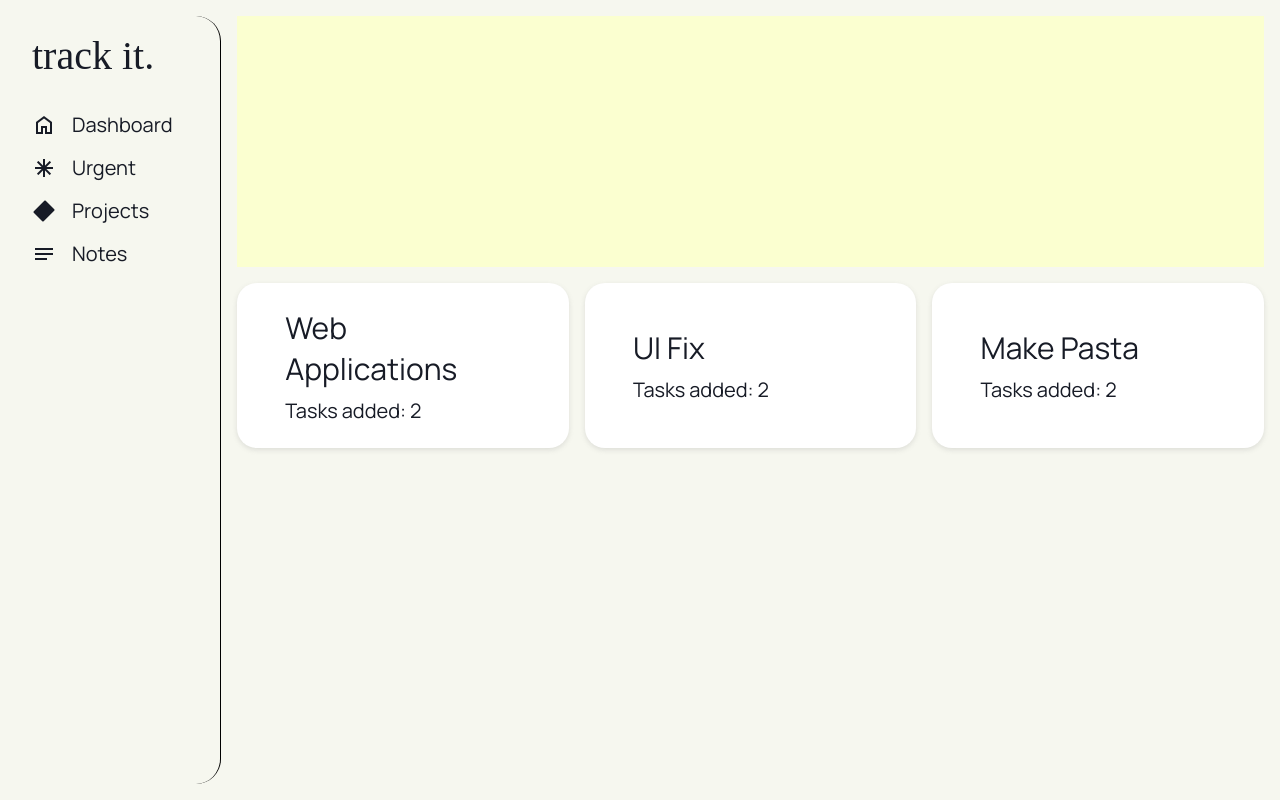
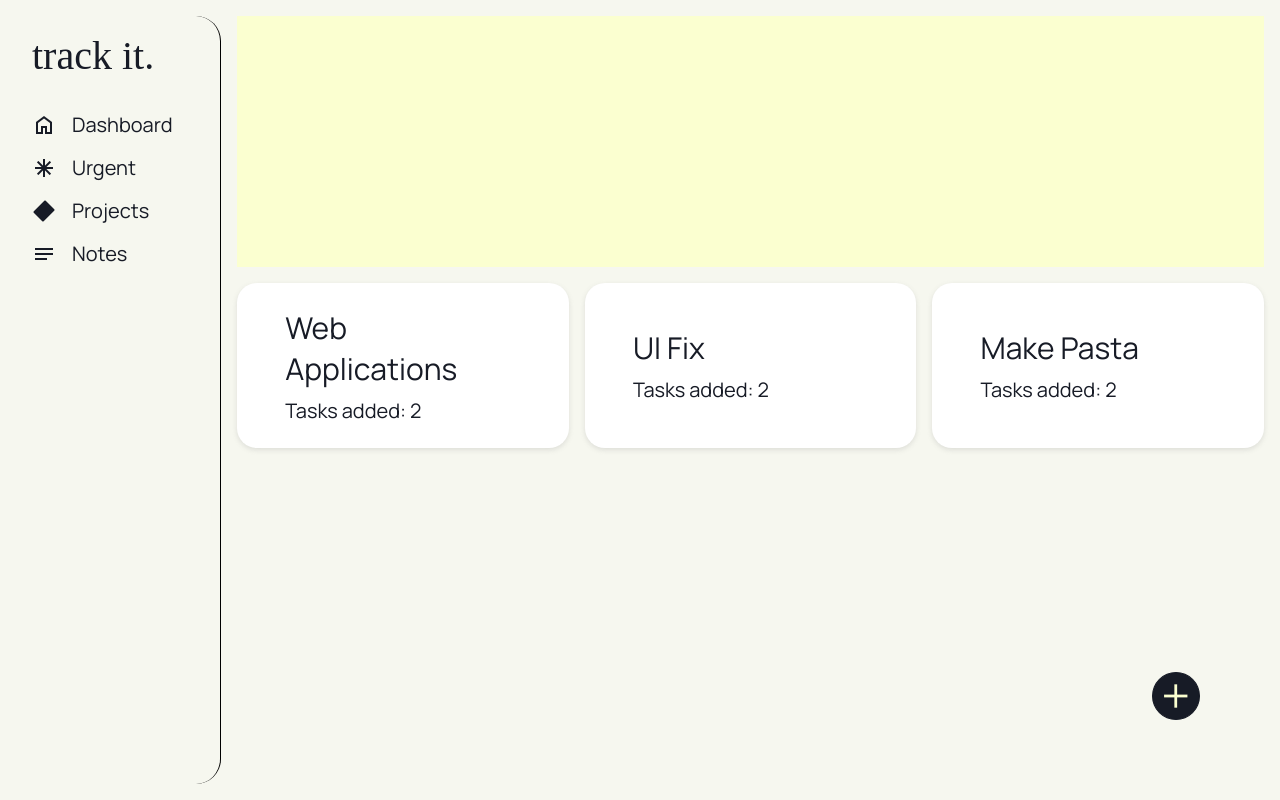
Before and after one commit to ali5917/todo-list, a website built with webpack: page src/template.html in a window 1280 px wide. Both pictures are taken after a click on the button "Projects". Built offline with nearby package versions, Linux system fonts and the light colour scheme; files whose address does not match are found by name.

Commit message:
add plus button

```diff
--- a/src/dom.js
+++ b/src/dom.js
@@ -1,6 +1,13 @@
 import image1 from './assets/img-1.png';
 
 const contentDiv = document.querySelector(".content-section");
+
+function createAddBtn () {
+    const btn = document.createElement("button");
+    btn.classList.add("addBtn");
+    btn.innerHTML = `<span class="material-symbols-outlined">add</span></button>`;
+    return btn;
+}
 
 // Render Projects
 function loadProjects (projects) {
@@ -25,6 +32,7 @@ function loadProjects (projects) {
     })
 
     contentDiv.appendChild(projectsDiv);
+    contentDiv.appendChild(createAddBtn());
 }
 
 // Render Tasks
@@ -149,6 +157,7 @@ function loadTasks (project) {
     }
 
     contentDiv.appendChild(tasksSection);
+    contentDiv.appendChild(createAddBtn());
 }
 
 
--- a/src/index.js
+++ b/src/index.js
@@ -6,3 +6,5 @@ const controller = init();
 
 const projectsBtn = document.getElementById("projectsBtn");
 projectsBtn.addEventListener("click", () => loadProjects(controller.projectsList));
+
+// loadProjects(controller.projectsList); // Temp
--- a/src/styles.css
+++ b/src/styles.css
@@ -103,6 +103,19 @@ body {
     font-size: 20px;
 }
 
+.addBtn span {
+    background-color: var(--mainText);
+    color: #FBFFD0;
+    font-size: 40px;
+    padding: 0.2rem;
+    border-radius: 50%;
+    /* box-shadow: 0 0 3px 0 rgba(0, 0, 0, 0.689); */
+    border: solid 1px var(--mainText);
+    position: fixed;
+    bottom: 5rem;
+    right: 5rem;
+}
+
 /* Projects Styles*/
 .projects-cont {
     display: grid;
@@ -202,3 +215,7 @@ body {
     margin: 1rem;
     align-self: center;
 }
+
+.addBtn span:hover {
+    transform: rotate(720deg);
+}
--- a/src/template.html
+++ b/src/template.html
@@ -42,6 +42,10 @@
 
             </div>
             <div class="content-section">
+                <div class="task-form">
+
+                </div>
+                <!-- <button class="addBtn"><span class="material-symbols-outlined">add</span></button> -->
                 <!-- <div class="projects-cont">
                 </div> -->
                 <!-- <div class="tasks-section">
```
